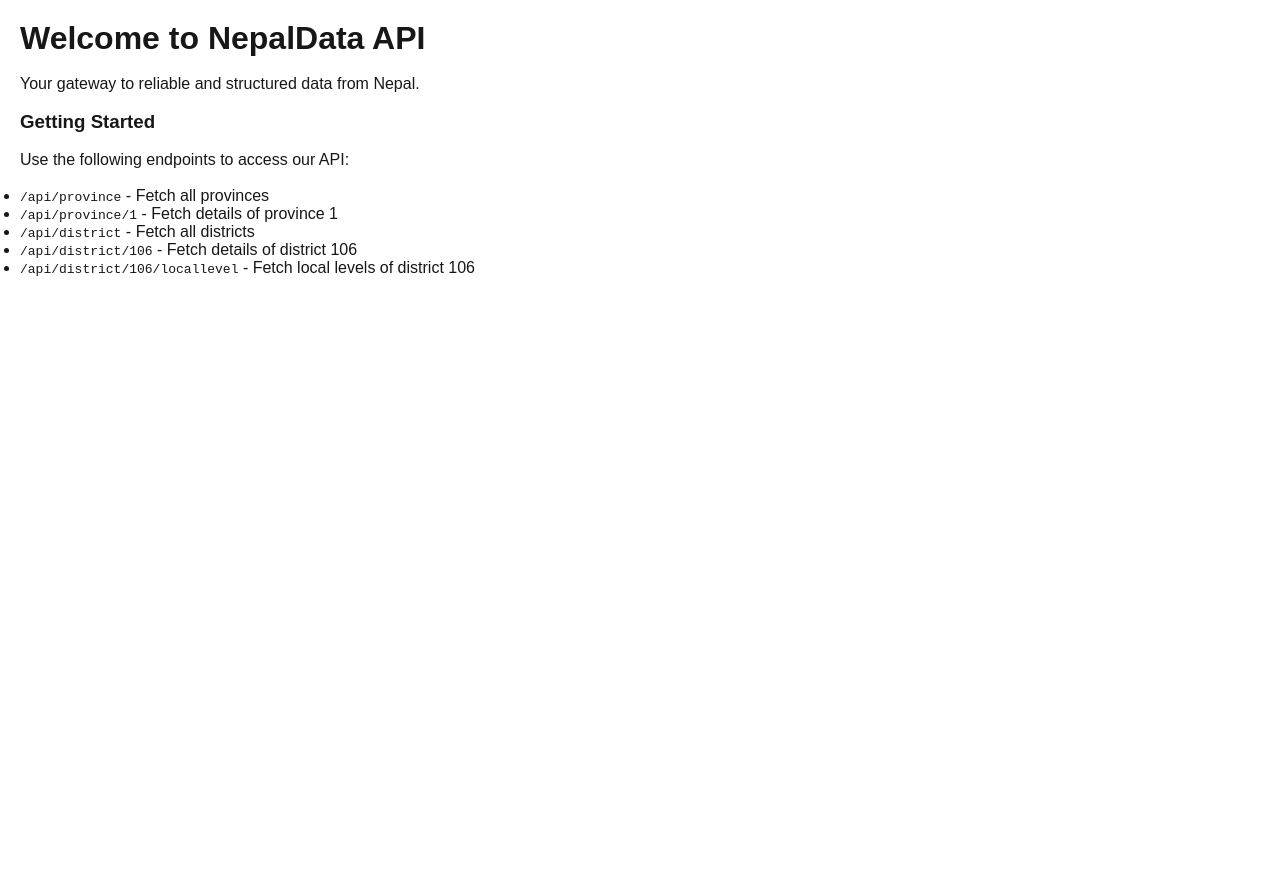
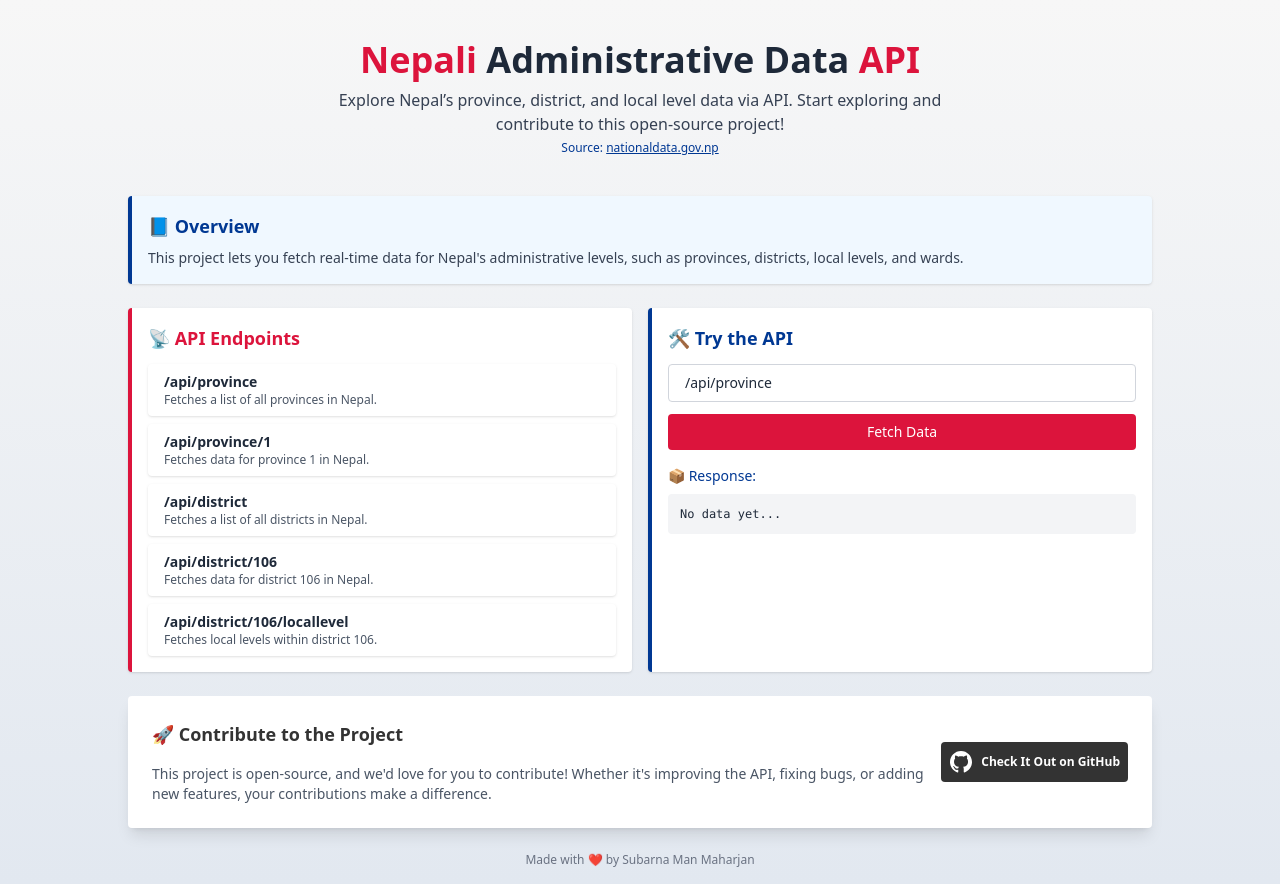
Before and after one commit to mansubarna/nepaldataapi, a Next.js app: page / in a window 1280 px wide. Before the commit the page ends 800 px from the top, so only its background shows below. Built offline with nearby package versions, Linux system fonts and the light colour scheme.

Commit message:
added landing page

```diff
--- a/app/globals.css
+++ b/app/globals.css
@@ -1,42 +1 @@
-:root {
-  --background: #ffffff;
-  --foreground: #171717;
-}
-
-@media (prefers-color-scheme: dark) {
-  :root {
-    --background: #0a0a0a;
-    --foreground: #ededed;
-  }
-}
-
-html,
-body {
-  max-width: 100vw;
-  overflow-x: hidden;
-}
-
-body {
-  color: var(--foreground);
-  background: var(--background);
-  font-family: Arial, Helvetica, sans-serif;
-  -webkit-font-smoothing: antialiased;
-  -moz-osx-font-smoothing: grayscale;
-}
-
-* {
-  box-sizing: border-box;
-  padding: 0;
-  margin: 0;
-}
-
-a {
-  color: inherit;
-  text-decoration: none;
-}
-
-@media (prefers-color-scheme: dark) {
-  html {
-    color-scheme: dark;
-  }
-}
+@import "tailwindcss";
--- a/app/page.js
+++ b/app/page.js
@@ -1,49 +1,184 @@
+"use client";
+
+import Link from "next/link";
+import { useState } from "react";
+
 export default function Home() {
+  const [endpoint, setEndpoint] = useState("/api/province");
+  const [response, setResponse] = useState(null);
+  const [loading, setLoading] = useState(false);
+
+  // Define an array of endpoints with descriptions
+  const endpoints = [
+    {
+      label: "/api/province",
+      value: "/api/province",
+      description: "Fetches a list of all provinces in Nepal."
+    },
+    {
+      label: "/api/province/1",
+      value: "/api/province/1",
+      description: "Fetches data for province 1 in Nepal."
+    },
+    {
+      label: "/api/district",
+      value: "/api/district",
+      description: "Fetches a list of all districts in Nepal."
+    },
+    {
+      label: "/api/district/106",
+      value: "/api/district/106",
+      description: "Fetches data for district 106 in Nepal."
+    },
+    {
+      label: "/api/district/106/locallevel",
+      value: "/api/district/106/locallevel",
+      description: "Fetches local levels within district 106."
+    },
+
+  ];
+
+  const handleFetch = async () => {
+    setLoading(true);
+    setResponse(null);
+    try {
+      const res = await fetch(endpoint);
+      const data = await res.json();
+      setResponse(data);
+    } catch (error) {
+      setResponse({ error: "Failed to fetch data. Check the endpoint." });
+    } finally {
+      setLoading(false);
+    }
+  };
+
+  const handleEndpointClick = (endpoint) => {
+    setEndpoint(endpoint); // Update the endpoint value when clicked
+  };
+
   return (
-    <div style={{ fontFamily: 'Arial, sans-serif', padding: '20px' }}>
-      <h1>Welcome to NepalData API</h1>
-      <br />
-      <p>Your gateway to reliable and structured data from Nepal.</p>
-      <br />
+    <main className="min-h-screen bg-gradient-to-b from-[#f7f7f7] to-[#e2e8f0] text-gray-800 p-4">
+      <div className="max-w-screen-lg mx-auto"> {/* Custom container with max width */}
+        {/* Header */}
+        <header className="mb-6 text-center py-6 pb-4">
+          <h1 className="text-4xl font-bold  mb-2">
+           <span className="text-[#DC143C]">Nepali</span> Administrative Data <span className="text-[#DC143C]">API</span>
+          </h1>
+          <p className="text-base text-gray-700 max-w-2xl mx-auto">
+            Explore Nepal’s province, district, and local level data via API.
+            Start exploring and contribute to this open-source project!
+          </p>
+          <p className="text-xs mt-1 text-[#003893]">
+            Source:{" "}
+            <a
+              href="https://nationaldata.gov.np/"
+              target="_blank"
+              rel="noreferrer"
+              className="underline hover:text-[#DC143C]"
+            >
+              nationaldata.gov.np
+            </a>
+          </p>
+        </header>
 
-      <h3>Getting Started</h3>
-      <br />
+        {/* Overview */}
+        <div className="bg-[#F0F8FF] border-l-4 border-[#003893] p-4 rounded shadow-sm mb-6">
+          <h2 className="text-lg font-semibold text-[#003893] mb-2">📘 Overview</h2>
+          <p className="text-sm text-gray-700">
+            This project lets you fetch real-time data for Nepal's administrative levels, such as provinces, districts, local levels, and wards.
+          </p>
+        </div>
 
-      <p>Use the following endpoints to access our API:</p>
-      <br />
+        {/* Overview & Tool */}
+        <section className="grid grid-cols-1 md:grid-cols-2 gap-4">
+          {/* Endpoints Section */}
+          <section className="bg-white border-l-4 border-[#DC143C] p-4 rounded shadow-sm">
+            <h2 className="text-lg font-semibold text-[#DC143C] mb-3">📡 API Endpoints</h2>
+            <ul className="space-y-2">
+              {endpoints.map((endpoint) => (
+                <li
+                  key={endpoint.value}
+                  onClick={() => handleEndpointClick(endpoint.value)}
+                  className="cursor-pointer hover:bg-[#f8d7da] hover:text-[#DC143C] transition px-4 py-2 rounded shadow-sm text-sm"
+                >
+                  <strong>{endpoint.label}</strong>
+                  <p className="text-xs text-gray-600">{endpoint.description}</p>
+                </li>
+              ))}
+            </ul>
+          </section>
 
-      <ul>
-        <li>
-          <a href="/api/province" target="_blank" rel="noopener noreferrer">
-            <code>/api/province</code>
-          </a> - Fetch all provinces
-        </li>
-        <li>
-          <a href="/api/province/1" target="_blank" rel="noopener noreferrer">
-            <code>/api/province/1</code>
-          </a> - Fetch details of province 1
-        </li>
-        <li>
-          <a href="/api/district" target="_blank" rel="noopener noreferrer">
-            <code>/api/district</code>
-          </a> - Fetch all districts
-        </li>
-        <li>
-          <a href="/api/district/106" target="_blank" rel="noopener noreferrer">
-            <code>/api/district/106</code>
-          </a> - Fetch details of district 106
-        </li>
-        <li>
-          <a href="/api/district/106/locallevel" target="_blank" rel="noopener noreferrer">
-            <code>/api/district/106/locallevel</code>
-          </a> - Fetch local levels of district 106
-        </li>
-        {/* <li>
-          <a href="/api/locallevel/10604/ward" target="_blank" rel="noopener noreferrer">
-            <code>/api/locallevel/10604/ward</code>
-          </a> - Fetch wards of local level 10604
-        </li> */}
-      </ul>
-    </div>
+          {/* Tool Section */}
+          <div className="bg-white border-l-4 border-[#003893] p-4 rounded shadow-sm">
+            <h2 className="text-lg font-semibold text-[#003893] mb-3">🛠️ Try the API</h2>
+            <input
+              type="text"
+              value={endpoint}
+              onChange={(e) => setEndpoint(e.target.value)}
+              className="w-full border border-gray-300 rounded px-4 py-2 mb-3 text-sm focus:outline-none focus:ring-2 focus:ring-[#003893]"
+              placeholder="/api/province"
+            />
+            <button
+              onClick={handleFetch}
+              className="bg-[#DC143C] text-white px-6 py-2 rounded text-sm hover:bg-[#b01030] transition w-full"
+            >
+              {loading ? "Loading..." : "Fetch Data"}
+            </button>
+
+            <div className="mt-4">
+              <h3 className="text-sm font-medium text-[#003893] mb-2">📦 Response:</h3>
+              <pre className="bg-gray-100 p-3 rounded text-xs overflow-x-auto max-h-48">
+                {response ? JSON.stringify(response, null, 2) : "No data yet..."}
+              </pre>
+            </div>
+          </div>
+        </section>
+
+        {/* GitHub Section */}
+        <section
+          className="text-center
+        mt-6 p-6 gap-4 bg-white rounded shadow-lg
+         flex flex-col md:flex-row items-center justify-between">
+          {/* Text Column */}
+          <div className="text-left flex-1">
+            <h2 className="text-lg font-semibold mb-4 text-[#333]">🚀 Contribute to the Project</h2>
+            <p className=" text-sm text-gray-600">
+              This project is open-source, and we'd love for you to contribute!
+              Whether it's improving the API, fixing bugs, or adding new features,
+              your contributions make a difference.
+            </p>
+          </div>
+          {/* GitHub Button Column */}
+          <div className="text-center md:text-right">
+            <a
+              href="https://github.com/your-username/your-repo" // Replace with your actual GitHub link
+              target="_blank"
+              rel="noreferrer"
+              className="flex items-center justify-center bg-[#333]
+               text-white px-2 py-2 rounded
+               text-xs font-semibold hover:bg-[#1a1a1a] transition"
+            >
+              {/* GitHub Logo */}
+              <svg height="24"
+                aria-hidden="true"
+                viewBox="0 0 24 24"
+                version="1.1"
+                width="24"
+                data-view-component="true"
+                className="mr-2">
+                <path fill="white" d="M12 1C5.9225 1 1 5.9225 1 12C1 16.8675 4.14875 20.9787 8.52125 22.4362C9.07125 22.5325 9.2775 22.2025 9.2775 21.9137C9.2775 21.6525 9.26375 20.7862 9.26375 19.865C6.5 20.3737 5.785 19.1912 5.565 18.5725C5.44125 18.2562 4.905 17.28 4.4375 17.0187C4.0525 16.8125 3.5025 16.3037 4.42375 16.29C5.29 16.2762 5.90875 17.0875 6.115 17.4175C7.105 19.0812 8.68625 18.6137 9.31875 18.325C9.415 17.61 9.70375 17.1287 10.02 16.8537C7.5725 16.5787 5.015 15.63 5.015 11.4225C5.015 10.2262 5.44125 9.23625 6.1425 8.46625C6.0325 8.19125 5.6475 7.06375 6.2525 5.55125C6.2525 5.55125 7.17375 5.2625 9.2775 6.67875C10.1575 6.43125 11.0925 6.3075 12.0275 6.3075C12.9625 6.3075 13.8975 6.43125 14.7775 6.67875C16.8813 5.24875 17.8025 5.55125 17.8025 5.55125C18.4075 7.06375 18.0225 8.19125 17.9125 8.46625C18.6138 9.23625 19.04 10.2125 19.04 11.4225C19.04 15.6437 16.4688 16.5787 14.0213 16.8537C14.42 17.1975 14.7638 17.8575 14.7638 18.8887C14.7638 20.36 14.75 21.5425 14.75 21.9137C14.75 22.2025 14.9563 22.5462 15.5063 22.4362C19.8513 20.9787 23 16.8537 23 12C23 5.9225 18.0775 1 12 1Z"></path>
+              </svg>
+              Check It Out on GitHub
+            </a>
+          </div>
+        </section>
+
+
+        {/* Footer */}
+        <footer className="text-center mt-6 text-xs text-gray-500">
+          Made with ❤️ by <Link href="http://www.subarnaman.com.np">Subarna Man Maharjan</Link>
+        </footer>
+      </div>
+    </main>
   );
 }
--- a/package.json
+++ b/package.json
@@ -9,9 +9,12 @@
     "lint": "next lint"
   },
   "dependencies": {
+    "@tailwindcss/postcss": "^4.1.3",
     "@vercel/analytics": "^1.5.0",
     "next": "15.2.5",
+    "postcss": "^8.5.3",
     "react": "^19.0.0",
-    "react-dom": "^19.0.0"
+    "react-dom": "^19.0.0",
+    "tailwindcss": "^4.1.3"
   }
 }
--- /dev/null
+++ b/postcss.config.mjs
@@ -0,0 +1,12 @@
+const config = {
+  plugins: {
+    "@tailwindcss/postcss": {},
+  },
+  extend: {
+    colors: {
+      nepaliRed: "#DC143C",
+      nepaliBlue: "#003893",
+    },
+  },
+};
+export default config;
```
Also changed, not shown: taillwind.config.js (added), 1 other file (tests, documents, lock files or other folders).
